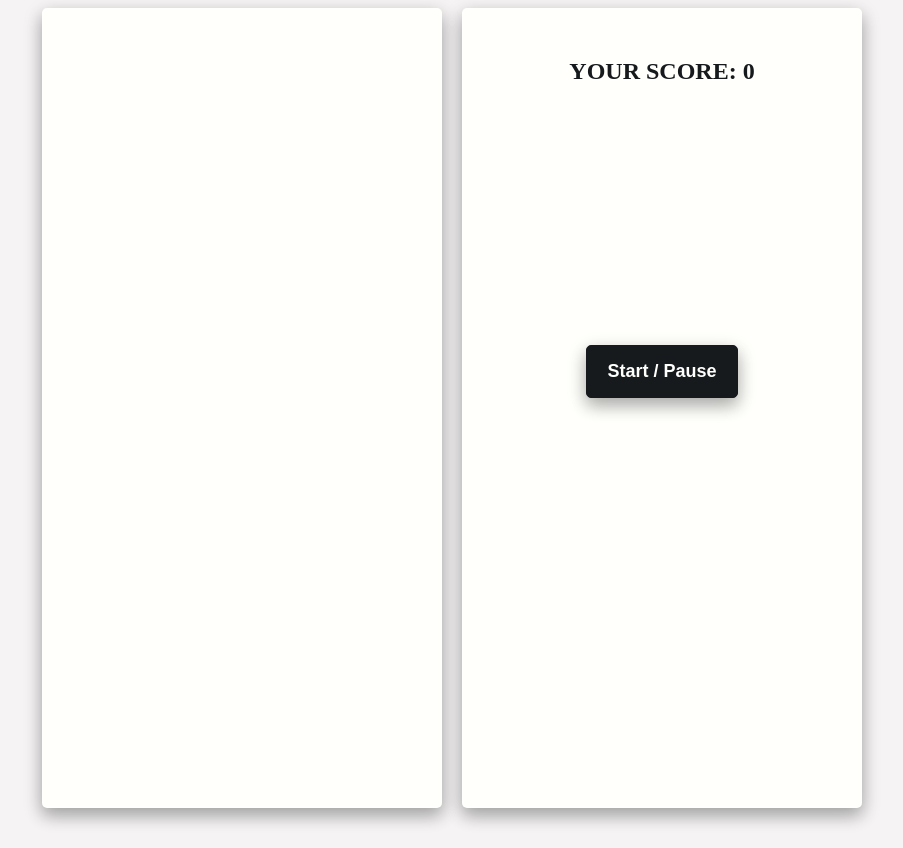
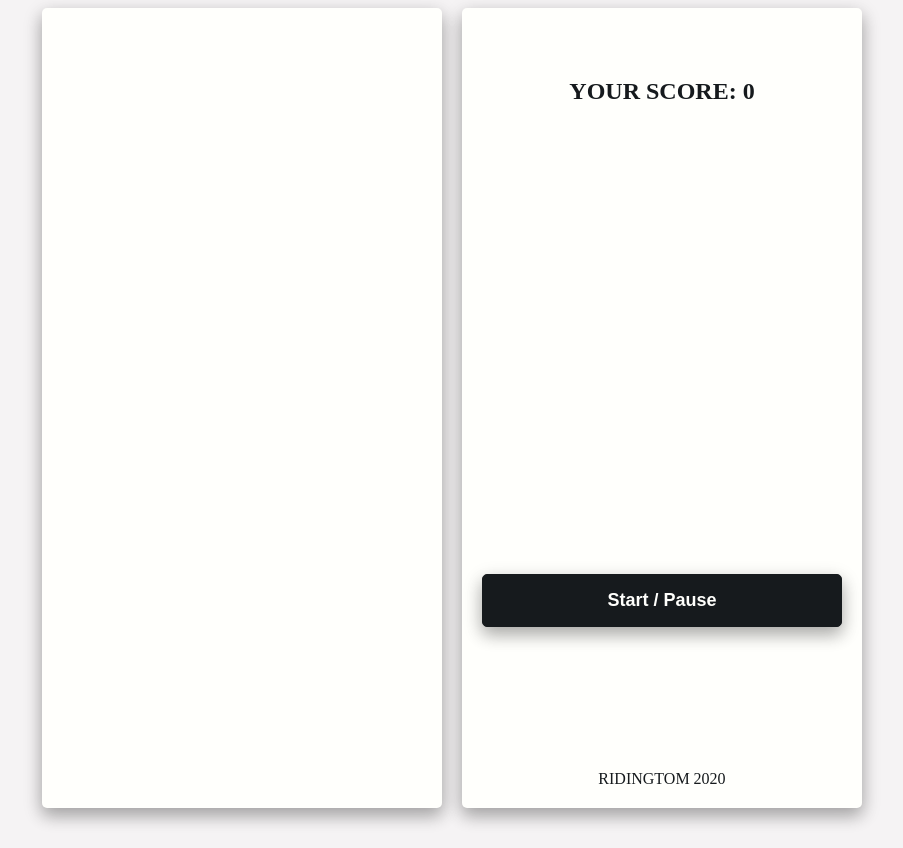
Before and after one commit to ridingTom/tetris, a plain HTML site: page index.html in a window 1280 px wide. Shown: the whole page, without its empty margins (188-1091 px from the left). Drawn offline with Linux system fonts and the light colour scheme.

Commit message:
Change styles

```diff
--- a/index.html
+++ b/index.html
@@ -243,6 +243,7 @@
           <div></div>
         </div>
         <button id="start-button">Start / Pause</button>
+        <div id="footer">ridingTom 2020</div>
       </div>
 
 
--- a/style.css
+++ b/style.css
@@ -37,7 +37,6 @@ body {
     display: flex;
     flex-wrap: wrap;
     margin-left: 120px;
-    margin-top: 50px;
   }
 
   .mini-grid div {
@@ -46,10 +45,15 @@ body {
   }
 
   .panel {
-    width: 400px;
-    height: 800px;
+    display: flex;
+    flex-direction: column;
+    justify-content: space-between;
+    width: 360px;
+    height: 760px;
     text-transform: uppercase;
     margin-left: 20px;
+    padding: 20px;
+    color: #161a1d;
     background-color: #fffffc;
     border-radius: 5px;
     box-shadow: 0 8px 16px 0 rgba(0,0,0,0.2), 0 6px 20px 0 rgba(0,0,0,0.19);
@@ -58,7 +62,6 @@ body {
   #start-button {
     color: #fffffc;
     font-weight: bold;
-    margin-top: 50px;
     border-radius: 5px;
     border: 1px solid #161a1d;
     cursor: pointer;
```
